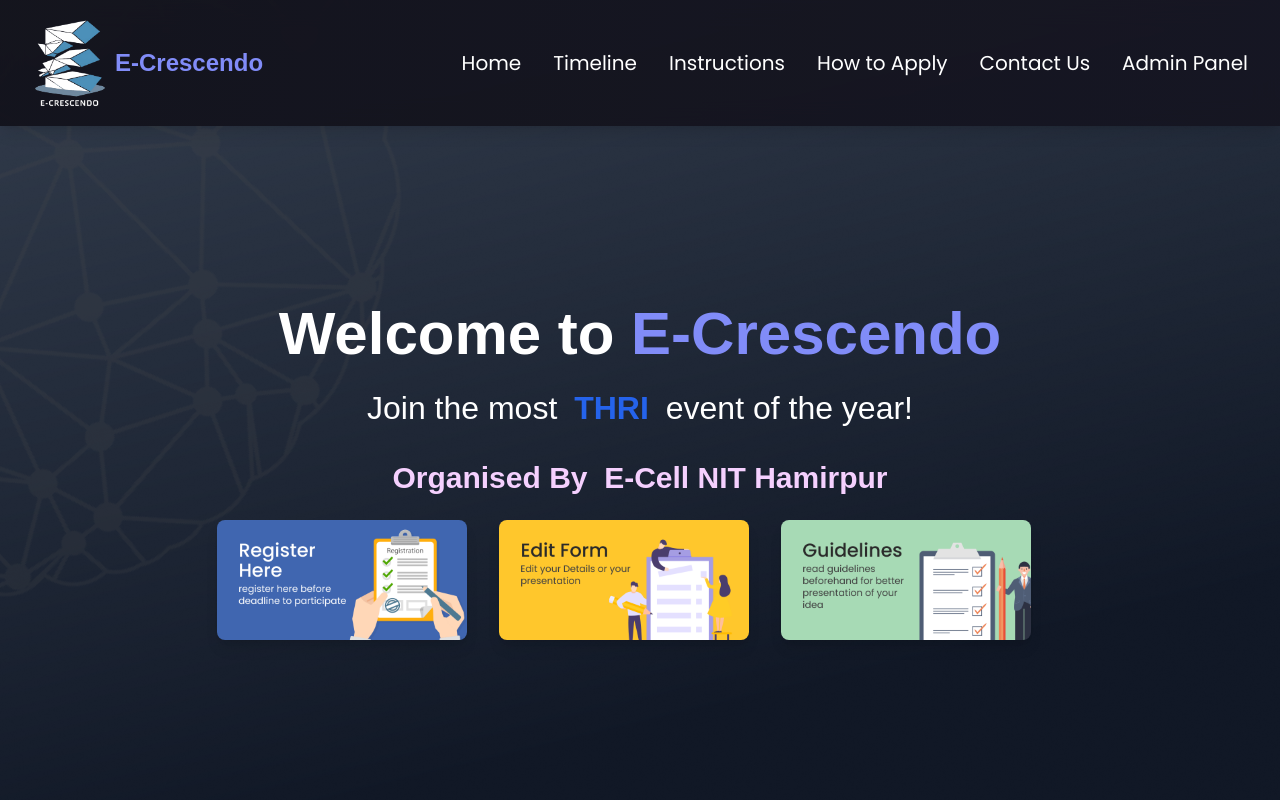
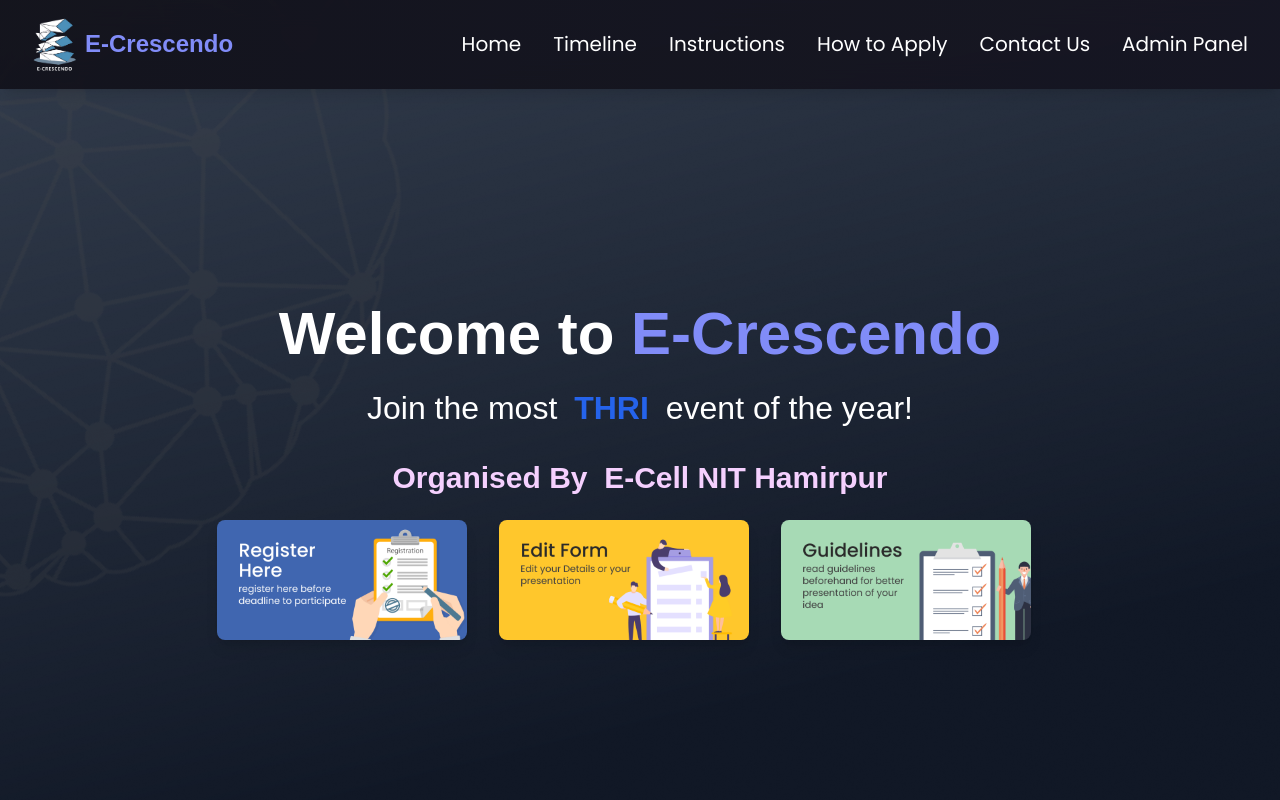
Before and after one commit to ARYAN-PURI/E-Crescendo, a Next.js app: page / in a window 1280 px wide. Shown: the top 800 px of the page. Built offline with nearby package versions, Linux system fonts and the light colour scheme; a web font is replaced by a local one.

Commit message:
LOGO Updated

```diff
--- a/src/app/components/Footer.tsx
+++ b/src/app/components/Footer.tsx
@@ -5,8 +5,8 @@
         <div className="container mx-auto px-6">
           <div className="grid grid-cols-1 md:grid-cols-3 gap-8 items-center">
             <div className="flex space-x-8 justify-center items-center">
-              <Image src="/logo.png" alt="Sponsor 1" width={75} height={75} className="transform rounded-lg hover:scale-110" />
-              <Image src="/ecell.png" alt="Sponsor 2" width={130} height={130} className="transform rounded-lg hover:scale-110" />
+              <Image src="/logo.png" alt="Sponsor 1" width={45} height={45} className="transform rounded-lg hover:scale-110" />
+              <Image src="/ecell.png" alt="Sponsor 2" width={100} height={100} className="transform rounded-lg hover:scale-110" />
             </div>
             <div className="text-center text-gray-300">
               <p>Powered By Team E-Cell NITH &copy; 2024</p>
--- a/src/app/components/NavBar.tsx
+++ b/src/app/components/NavBar.tsx
@@ -13,7 +13,7 @@
       <div className="max-w-7xl mx-auto px-4 sm:px-6 lg:px-8">
         <div className="flex justify-between items-center py-4">
           <div className="text-2xl font-bold text-indigo-400 flex items-center">
-            <Image src="/logo.png" alt="Logo" width={75} height={75} />
+            <Image src="/logo.png" alt="Logo" width={45} height={45} />
             <span className="ml-2">E-Crescendo</span>
           </div>
           <div className="hidden xl:flex space-x-8">
```
